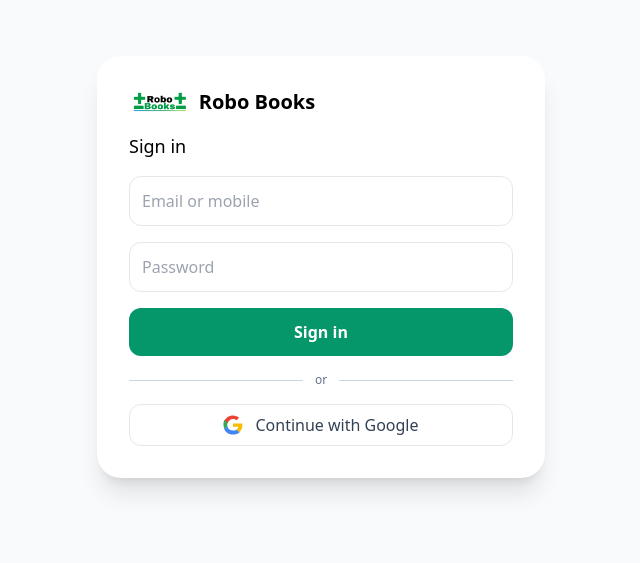
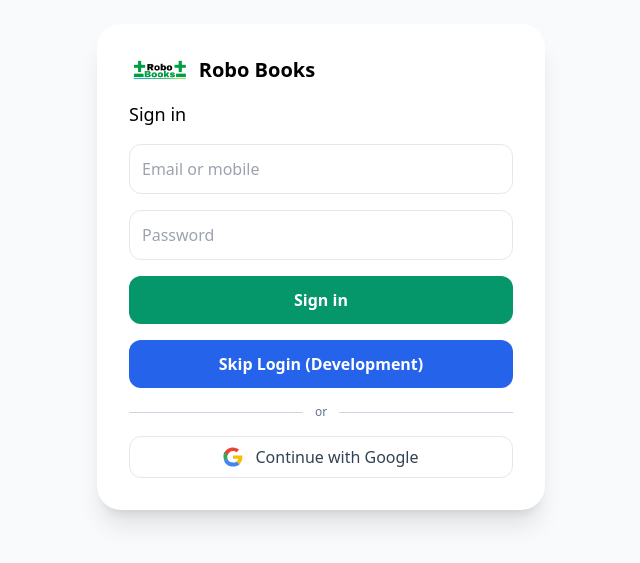
Before and after one commit to Triostacksoftware/-RoboBooks, a Next.js app in the folder client/: page /signin in a window 1280 px wide. Shown: the part 133-696 px from the top of the page, without its empty margins (319-959 px from the left). Built offline with nearby package versions, Linux system fonts and the light colour scheme.

Commit message:
UPDATE:update in code

```diff
--- a/client/src/app/dashboard/customers/components/CustomersSection.tsx
+++ b/client/src/app/dashboard/customers/components/CustomersSection.tsx
@@ -91,7 +91,6 @@
       const response = await fetch(
         process.env.NEXT_PUBLIC_BACKEND_URL + "/api/customers",
         {
-          credentials: "include", // Include cookies for authentication
           headers: {
             "Content-Type": "application/json",
           },
@@ -102,13 +101,7 @@
       if (response.ok) {
         setCustomers(result.data || []);
       } else {
-        if (response.status === 401) {
-          setError("Authentication required. Please log in again.");
-          // Redirect to login if unauthorized
-          router.push("/signin");
-        } else {
-          setError(result.message || "Failed to fetch customers");
-        }
+        setError(result.message || "Failed to fetch customers");
       }
     } catch (error) {
       console.error("Error fetching customers:", error);
--- a/client/src/app/signin/components/signin.jsx
+++ b/client/src/app/signin/components/signin.jsx
@@ -3,7 +3,7 @@
 import { useState } from "react";
 import { useRouter } from "next/navigation";
 import Image from "next/image";
-import { api } from "@/lib/api";        // ← the helper we built earlier
+import { api } from "@/lib/api"; // ← the helper we built earlier
 
 export default function SignIn() {
   const router = useRouter();
@@ -44,7 +44,7 @@
         }
       },
     });
-    window.google.accounts.id.prompt();       // show One-Tap / chooser
+    window.google.accounts.id.prompt(); // show One-Tap / chooser
   };
 
   return (
@@ -94,6 +94,15 @@
           Sign in
         </button>
 
+        {/* Temporary bypass for development */}
+        <button
+          type="button"
+          onClick={() => router.push("/dashboard")}
+          className="w-full rounded-xl bg-blue-600 py-3 font-semibold text-white hover:bg-blue-700"
+        >
+          Skip Login (Development)
+        </button>
+
         <div className="flex items-center gap-3">
           <span className="h-px flex-1 bg-slate-300" />
           <span className="text-xs text-slate-500">or</span>
--- a/client/src/lib/api.ts
+++ b/client/src/lib/api.ts
@@ -6,7 +6,6 @@
   const { json, ...rest } = init;
 
   const res = await fetch(`${process.env.NEXT_PUBLIC_API_URL}${path}`, {
-    credentials: "include",          // <-- send/receive rb_session cookie
     headers: {
       "Content-Type": "application/json",
       ...(init.headers || {})
```
